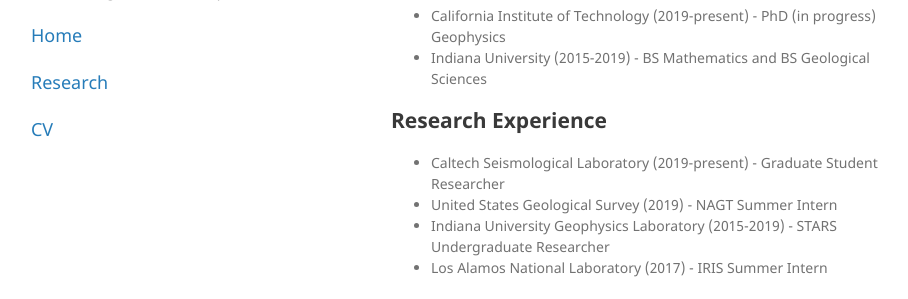
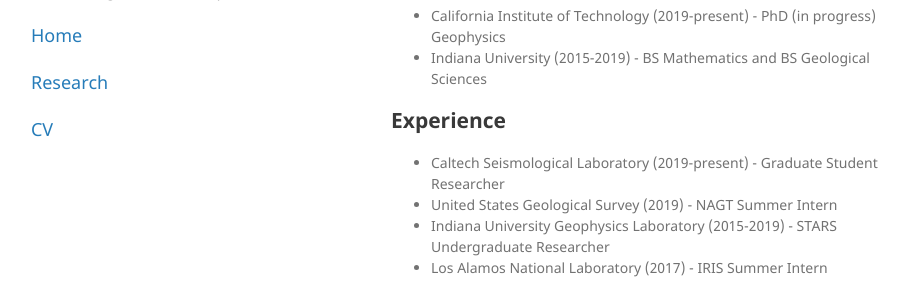
Before and after one commit to atterholt/atterholt.github.io, a Jekyll site: the page built from index.md, in a window 1280 px wide, cut to the strip 335-867 px from the top of the page. Shown: the top 299 px of the strip, without its empty margins (179-1087 px from the left). Built offline with Jekyll 4.4.1, drawn with Linux system fonts in a browser that asks for light colours; our own code applies the rules of GitHub Pages for plain Markdown files.

Commit message:
Update index.md

```diff
--- a/index.md
+++ b/index.md
@@ -11,7 +11,7 @@
 *   California Institute of Technology (2019-present) - PhD (in progress) Geophysics
 *   Indiana University (2015-2019) - BS Mathematics and BS Geological Sciences
 
-## Research Experience
+## Experience
 
 *   Caltech Seismological Laboratory (2019-present) - Graduate Student Researcher
 *   United States Geological Survey (2019) - NAGT Summer Intern
```
